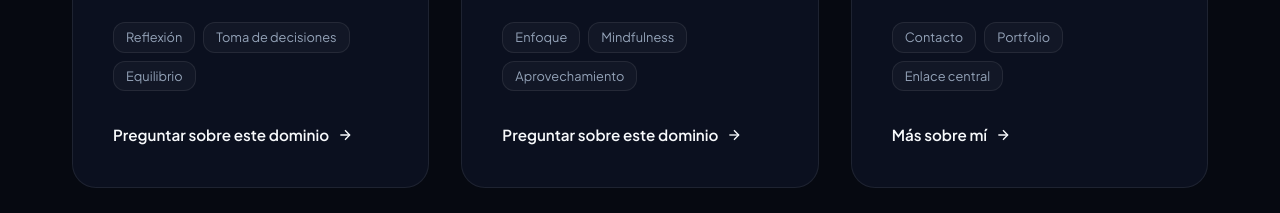
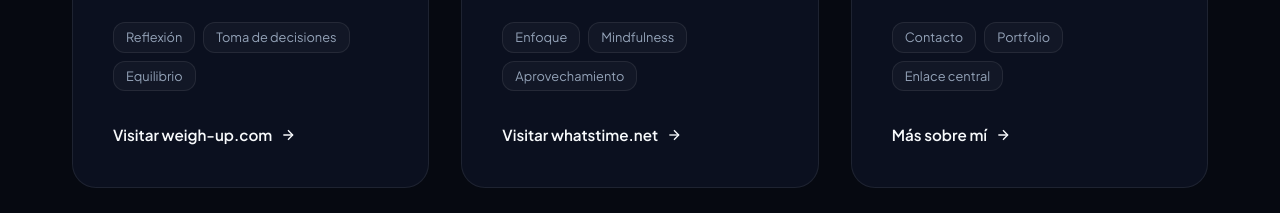
Before and after one commit to emochin/emiliomoreno_com, a plain HTML site: page index.html in a window 1280 px wide. Shown: the part 1580-1793 px from the top of the page. Drawn offline with Linux system fonts and the light colour scheme.

Commit message:
Update: Link weigh-up and whatstime cards directly to their domains

```diff
--- a/index.html
+++ b/index.html
@@ -103,8 +103,8 @@
                             <span>Toma de decisiones</span>
                             <span>Equilibrio</span>
                         </div>
-                        <a href="#contacto" class="project-link" id="link-weigh-up">
-                            Preguntar sobre este dominio
+                        <a href="https://weigh-up.com" target="_blank" rel="noopener" class="project-link" id="link-weigh-up">
+                            Visitar weigh-up.com
                             <svg class="link-icon" viewBox="0 0 24 24" fill="none" stroke="currentColor" stroke-width="2">
                                 <line x1="5" y1="12" x2="19" y2="12"></line>
                                 <polyline points="12 5 19 12 12 19"></polyline>
@@ -128,8 +128,8 @@
                             <span>Mindfulness</span>
                             <span>Aprovechamiento</span>
                         </div>
-                        <a href="#contacto" class="project-link" id="link-whatstime">
-                            Preguntar sobre este dominio
+                        <a href="https://whatstime.net" target="_blank" rel="noopener" class="project-link" id="link-whatstime">
+                            Visitar whatstime.net
                             <svg class="link-icon" viewBox="0 0 24 24" fill="none" stroke="currentColor" stroke-width="2">
                                 <line x1="5" y1="12" x2="19" y2="12"></line>
                                 <polyline points="12 5 19 12 12 19"></polyline>
```
